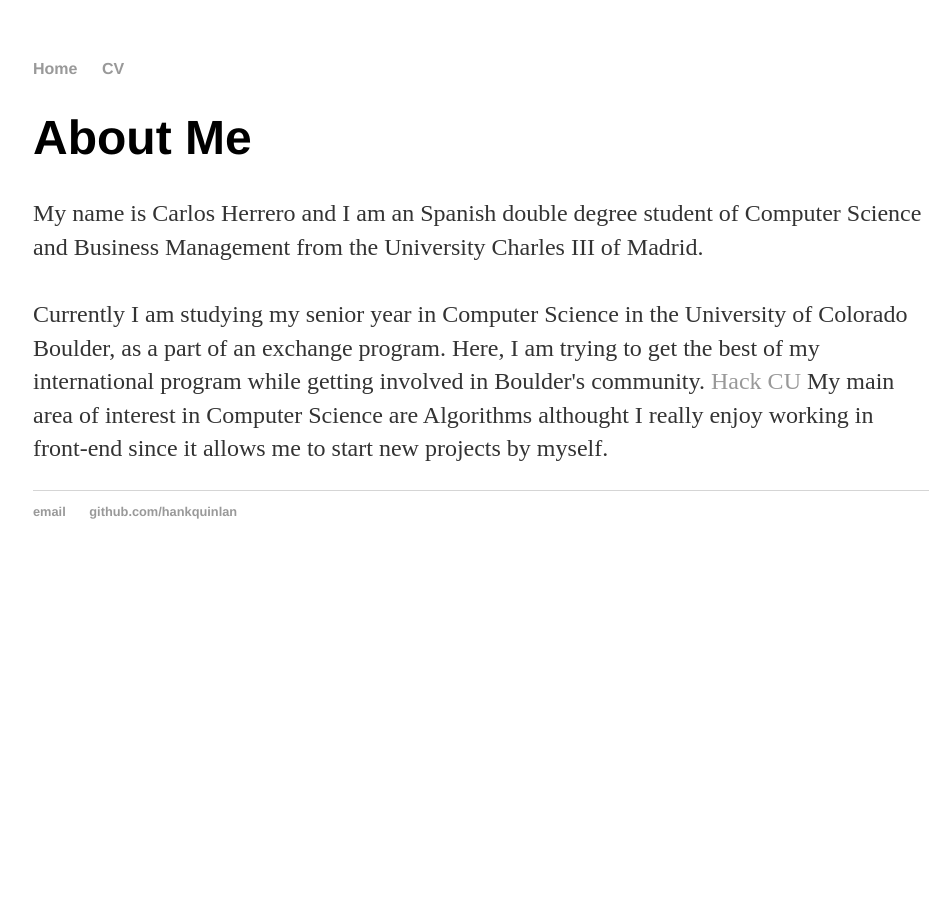
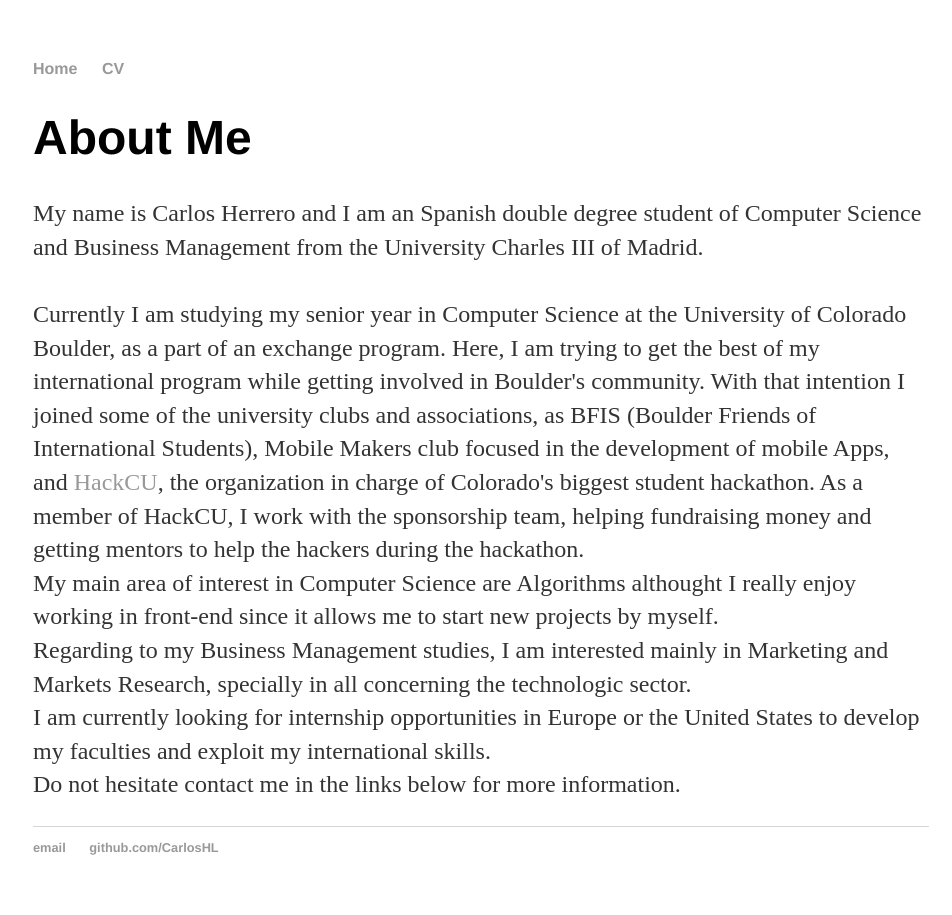
Before and after one commit to CarlosHL/CarlosHL.github.io, a Jekyll site: the page built from index.html, in a window 1280 px wide. Shown: the whole page, without its empty margins (159-1111 px from the left). Built offline with Jekyll 4.4.1, drawn with Linux system fonts in a browser that asks for light colours.

Commit message:
Update index.html

```diff
--- a/index.html
+++ b/index.html
@@ -8,17 +8,27 @@ title: Carlos Herrero
 				<p>My name is Carlos Herrero and I am an Spanish double degree student of Computer Science and Business Management from the University
 				Charles III of Madrid.
 				<br><br>
-				Currently I am studying my senior year in Computer Science in the University of Colorado Boulder, as a part of an exchange program.
-				Here, I am trying to get the best of my international program while getting involved in Boulder's community.
-				<a href="http://hackcu.org/">Hack CU</a>
+				Currently I am studying my senior year in Computer Science at the University of Colorado Boulder, as a part of an exchange program.
+				Here, I am trying to get the best of my international program while getting involved in Boulder's community. With that intention I joined some
+				of the university clubs and associations, as BFIS (Boulder Friends of International Students), Mobile Makers club focused in the development of mobile Apps, and
+				<a href="http://hackcu.org/">HackCU</a>, the organization in charge of Colorado's biggest student hackathon.
+				As a member of HackCU, I work with the sponsorship team, helping fundraising money and getting mentors to help the hackers during the hackathon.
+				<br>
 				My main area of interest in Computer Science are Algorithms althought I really enjoy working in front-end since it allows me to start
 				new projects by myself.
+				<br>
+				Regarding to my Business Management studies, I am interested mainly in Marketing and Markets Research, specially in all concerning the technologic sector.
+				<br>
+				I am currently looking for internship opportunities in Europe or the United States to develop my faculties and exploit my international skills.
+				<br>
+				Do not hesitate contact me in the links below for more information.
+				<br>
 				</p>
     		</div><!-- /.blurb -->
 		<footer>
     		<ul>
-        		<li><a href="mailto:hankquinlanhub@gmail.com">email</a></li>
-        		<li><a href="https://github.com/hankquinlan">github.com/hankquinlan</a></li>
+        		<li><a href="mailto:cahe5322@gmail.com">email</a></li>
+        		<li><a href="https://github.com/CarlosHL">github.com/CarlosHL</a></li>
 			</ul>
 		</footer>
 	</body>
```
